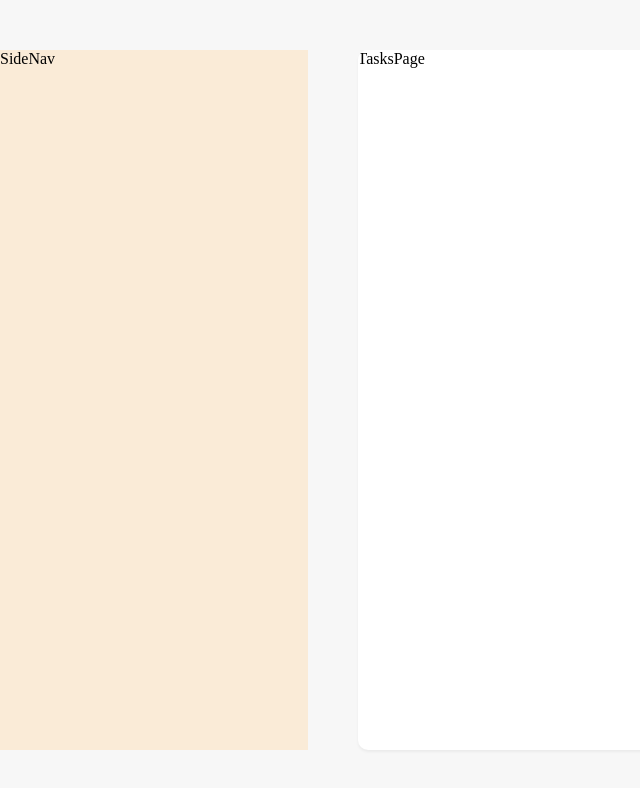
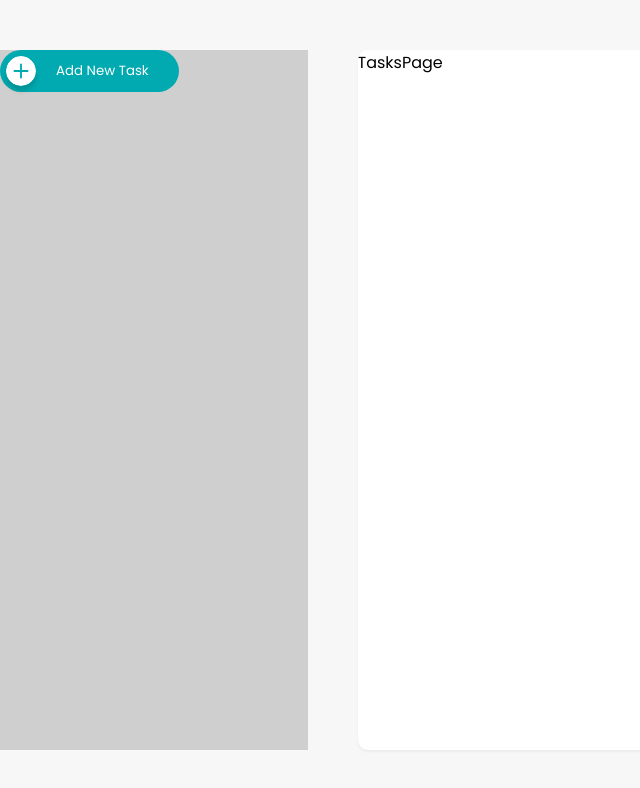
Before and after one commit to KhrapkoVasyl/sdm-OurDiary, a React (Create React App) app in the folder client/: page / in a window 1280 px wide. Shown: the top 788 px of the page, without its empty margins (0-640 px from the left). Built offline with nearby package versions, Linux system fonts and the light colour scheme.

Commit message:
Created AddTaskButton component

```diff
--- a/client/package.json
+++ b/client/package.json
@@ -8,6 +8,7 @@
     "@testing-library/user-event": "^13.5.0",
     "react": "^18.2.0",
     "react-dom": "^18.2.0",
+    "react-icons": "^4.4.0",
     "react-scripts": "5.0.1",
     "styled-components": "^5.3.5"
   },
--- a/client/public/index.html
+++ b/client/public/index.html
@@ -10,6 +10,12 @@
       content="Web site created using create-react-app"
     />
     <link rel="manifest" href="%PUBLIC_URL%/manifest.json" />
+    <link rel="preconnect" href="https://fonts.googleapis.com" />
+    <link rel="preconnect" href="https://fonts.gstatic.com" crossorigin />
+    <link
+      href="https://fonts.googleapis.com/css2?family=Poppins:wght@400;600&display=swap"
+      rel="stylesheet"
+    />
     <title>OurDiary 🌼</title>
   </head>
   <body>
--- /dev/null
+++ b/client/src/components/add-task-button/AddTaskButton.js
@@ -0,0 +1,14 @@
+import React from 'react';
+
+import * as S from './AddTaskButton.style';
+
+const AddTaskButton = ({ onClick }) => {
+  return (
+    <S.Button onClick={onClick}>
+      <S.AddIcon />
+      <p>Add New Task</p>
+    </S.Button>
+  );
+};
+
+export default AddTaskButton;
--- /dev/null
+++ b/client/src/components/add-task-button/AddTaskButton.style.js
@@ -0,0 +1,30 @@
+import styled from 'styled-components';
+import { getThemeValue } from 'utils/getThemeValue';
+import { BsFillPlusCircleFill } from 'react-icons/bs';
+
+export const Button = styled.button`
+  background: none;
+  border: none;
+  outline: none;
+  background-color: ${getThemeValue('colorPrimary')};
+  color: ${getThemeValue('colorTextLight')};
+  padding: 6px;
+  padding-right: 30px;
+  font-family: inherit;
+  display: flex;
+  align-items: center;
+  border-radius: 100px;
+  cursor: pointer;
+  transition: background-color 0.2s ease;
+
+  &:hover {
+    background-color: ${getThemeValue('colorPrimaryLight')};
+  }
+`;
+
+export const AddIcon = styled(BsFillPlusCircleFill)`
+  font-size: 30px;
+  margin-right: 20px;
+  border-radius: 50%;
+  box-shadow: 0 5px 5px rgba(0, 0, 0, 0.15);
+`;
--- a/client/src/components/add-task-button/index.js
+++ b/client/src/components/add-task-button/index.js
@@ -0,0 +1 @@
+export { default as AddTaskButton } from './AddTaskButton';
--- a/client/src/components/layout/Layout.style.js
+++ b/client/src/components/layout/Layout.style.js
@@ -1,4 +1,5 @@
 import styled from 'styled-components';
+import { getThemeValue } from 'utils/getThemeValue';
 
 export const Layout = styled.div`
   display: flex;
@@ -8,7 +9,7 @@ export const Layout = styled.div`
 
 export const Aside = styled.aside`
   flex: 0.25;
-  background-color: antiquewhite;
+  background-color: #cfcfcf;
 `;
 
 export const Main = styled.main`
--- a/client/src/components/side-nav/SideNav.js
+++ b/client/src/components/side-nav/SideNav.js
@@ -1,7 +1,12 @@
+import { AddTaskButton } from 'components/add-task-button';
 import * as S from './SideNav.style';
 
 const SideNav = () => {
-  return <S.Container>SideNav</S.Container>;
+  return (
+    <S.Container>
+      <AddTaskButton />
+    </S.Container>
+  );
 };
 
 export default SideNav;
--- a/client/src/components/side-nav/SideNav.style.js
+++ b/client/src/components/side-nav/SideNav.style.js
@@ -1,5 +1,3 @@
 import styled from 'styled-components';
 
-export const Container = styled.div`
-  background-color: antiquewhite;
-`;
+export const Container = styled.div``;
--- a/client/src/styles/GlobalStyles.js
+++ b/client/src/styles/GlobalStyles.js
@@ -20,6 +20,8 @@ const GlobalStyles = createGlobalStyle`
     body {
       width: 100%;
       height: calc(100% - 50px);
+      font-family: 'Poppins', sans-serif;
+      font-weight: 400;
       background-color: ${getThemeValue('colorBackgroundSecondary')};
     }
 
--- a/client/src/styles/theme.js
+++ b/client/src/styles/theme.js
@@ -6,10 +6,12 @@ const theme = {
   fontWeightRegular: 400,
   fontWeightBold: 600,
   colorPrimary: '#00aab0',
+  colorPrimaryLight: '#00c8cf',
   colorSecondary: '#ff0050',
   colorBackgroundPrimary: '#ffffff',
   colorBackgroundSecondary: '#f7f7f7',
-  colorTextPrimary: '#000000',
+  colorTextDark: '#000000',
+  colorTextLight: '#ffffff',
   colorTextSecondary: '#585d62',
   colorTextTertiary: '#bcc2c8',
 };
```
Also changed, not shown: client/.eslintrc.json, 1 other file (tests, documents, lock files or other folders).
